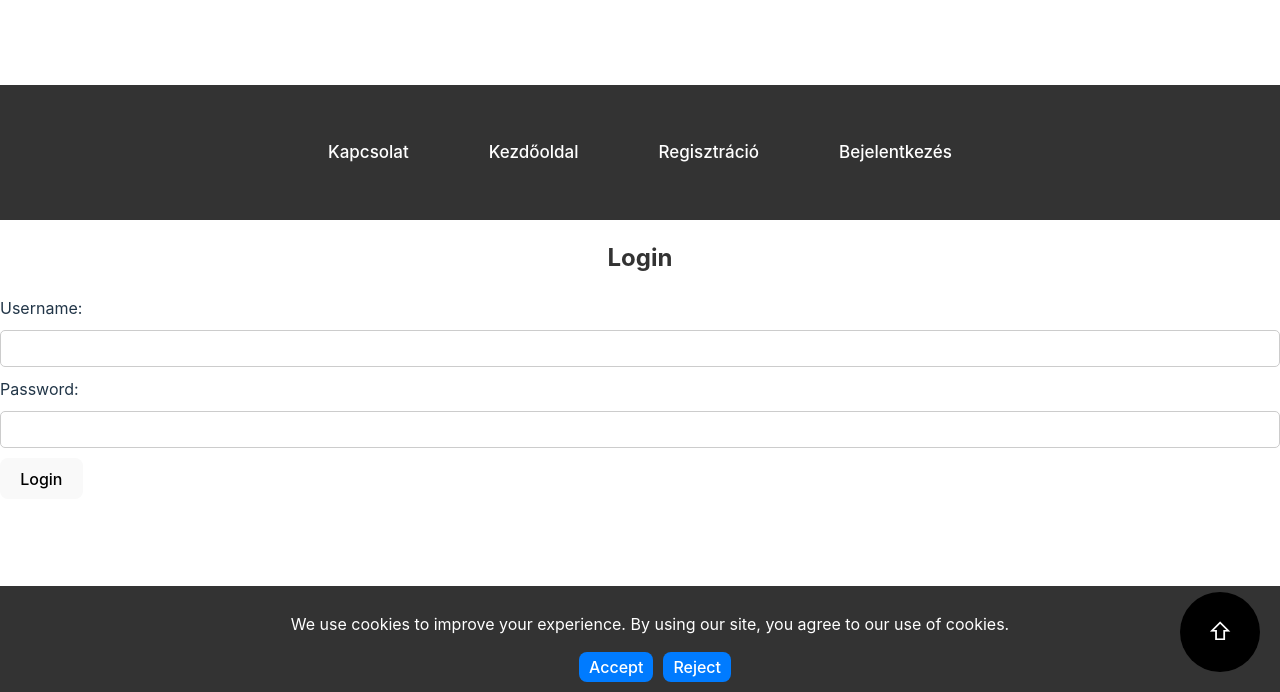
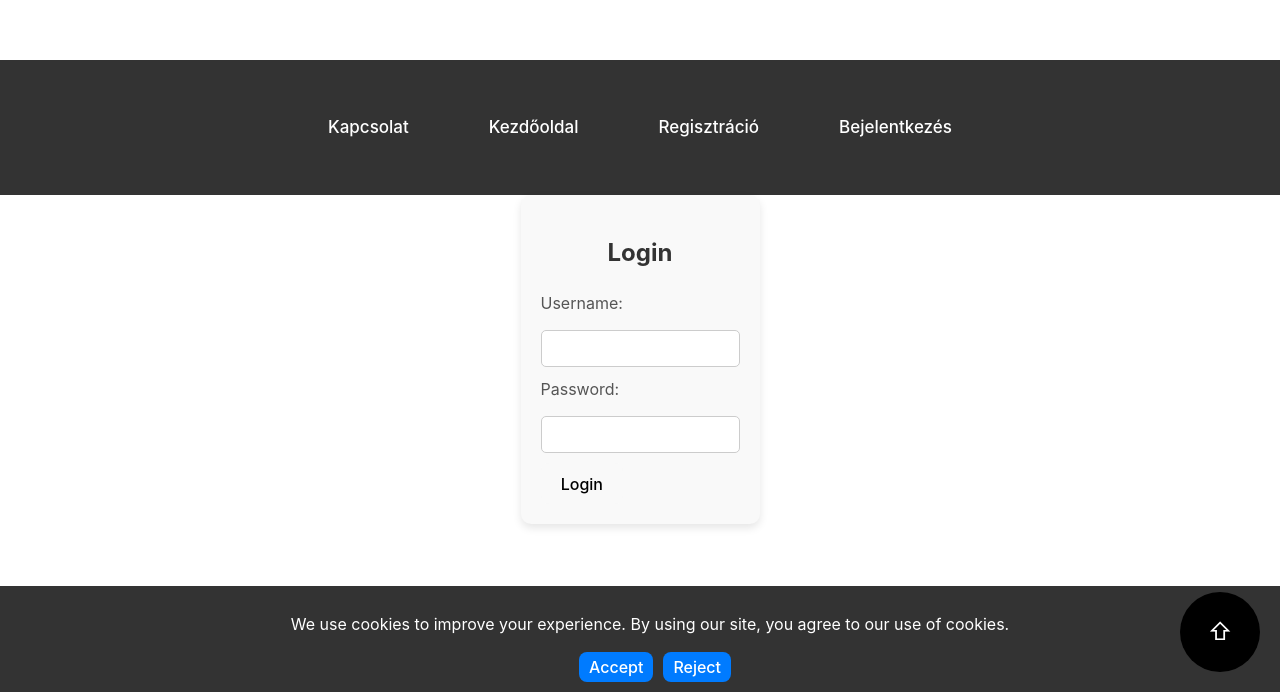
Before and after one commit to Klaci00/movies, a React (Vite) app in the folder frontend/movies-front/: page /login2 in a window 1280 px wide. Shown: the part 108-800 px from the top of the page. Built offline with nearby package versions, Linux system fonts and the light colour scheme.

Commit message:
Login css fix.

```diff
--- a/frontend/movies-front/src/Auth/Login2.jsx
+++ b/frontend/movies-front/src/Auth/Login2.jsx
@@ -1,18 +1,19 @@
 import React, { useState } from 'react';
 import { PostLogin } from './HTTP/PostLogin';
+import styles from './Login2.module.css'; // Import the CSS module
 
-const Login2 = ({setAuth,setisStaff,setUsernameGlobal }) => {
+const Login2 = ({ setAuth, setisStaff, setUsernameGlobal }) => {
     const [username, setUsername] = useState('');
     const [password, setPassword] = useState('');
     const [error, setError] = useState('');
 
     const handleLogin = async (e) => {
         e.preventDefault();
-        PostLogin(setError,username,password,setAuth,setisStaff,setUsernameGlobal);
+        PostLogin(setError, username, password, setAuth, setisStaff, setUsernameGlobal);
     };
 
     return (
-        <div>
+        <div className={styles.container}>
             <h2>Login</h2>
             <form onSubmit={handleLogin}>
                 <div>
@@ -31,7 +32,7 @@ const Login2 = ({setAuth,setisStaff,setUsernameGlobal }) => {
                         onChange={(e) => setPassword(e.target.value)}
                     />
                 </div>
-                {error && <p style={{ color: 'red' }}>{error}</p>}
+                {error && <p>{error}</p>}
                 <button type="submit">Login</button>
             </form>
         </div>
--- /dev/null
+++ b/frontend/movies-front/src/Auth/Login2.module.css
@@ -0,0 +1,34 @@
+.container {
+    max-width: 400px;
+    margin: 0 auto;
+    padding: 20px;
+    background-color: #f9f9f9;
+    border-radius: 10px;
+    box-shadow: 0 4px 8px rgba(0, 0, 0, 0.1);
+}
+
+h2 {
+    text-align: center;
+    color: #333;
+    margin-bottom: 20px;
+}
+
+label {
+    display: block;
+    margin-bottom: 5px;
+    color: #555;
+}
+
+input {
+    width: 100%;
+    padding: 10px;
+    margin: 10px 0;
+    border: 1px solid #ccc;
+    border-radius: 5px;
+    box-sizing: border-box;
+}
+
+input:focus {
+    border-color: #007bff;
+    outline: none;
+}
```
Also changed, not shown: 1 other file (tests, documents, lock files or other folders).
